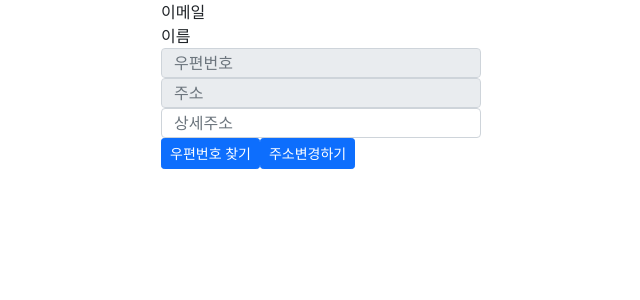
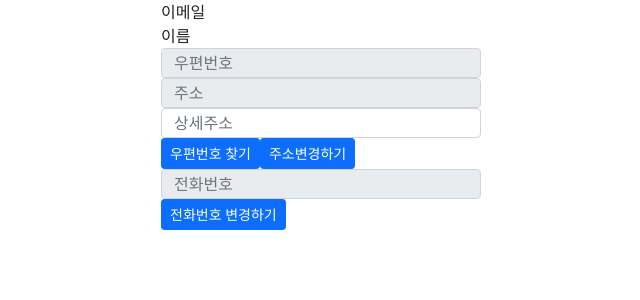
Before and after one commit to novb1492/study_vue2, a Vue app: page /myPage in a window 1280 px wide. Shown: the top 300 px of the page, without its empty margins (319-959 px from the left). Built offline with nearby package versions, Linux system fonts and the light colour scheme; no server answers; what @ckeditor/ckeditor5-vue2, vue-daum-postcode, vue-head would draw is missing.

Commit message:
동기식아니면 가끔 씹음

```diff
--- a/src/components/views/user/changePwdPage.vue
+++ b/src/components/views/user/changePwdPage.vue
@@ -41,7 +41,7 @@ export default {
     created(){
         var parms=module.getAllParam();
         console.log(parms);
-        module.requestGetToServer("http://localhost:8080/find/token?scope="+parms.scope+"&token="+parms.object+"").then(result=>{
+        module.requestGetToServer2("http://localhost:8080/find/token?scope="+parms.scope+"&token="+parms.object+"").then(result=>{
             if(!result.flag){
                 location.href='/firstdoor';
             }
--- a/src/components/views/user/myPage.vue
+++ b/src/components/views/user/myPage.vue
@@ -10,6 +10,8 @@
             <input type="text" class="form-control joinInput" id="sample6_detailAddress"  v-bind:value="detailAddress" placeholder="상세주소">
             <input type="button" @click="this.sample6_execDaumPostcode" class="btn btn-primary btn-default btn-sm" value="우편번호 찾기">
             <input type="button" @click="this.updateAddress" class="btn btn-primary btn-default btn-sm" value="주소변경하기">
+            <input type="text" class="form-control joinInput" id="phone" v-bind:value="infor.phoneNum" placeholder="전화번호" disabled>
+            <input type="button" @click="this.openPhone" class="btn btn-primary btn-default btn-sm" value="전화번호 변경하기">
 
         </div>
     </div>
```
